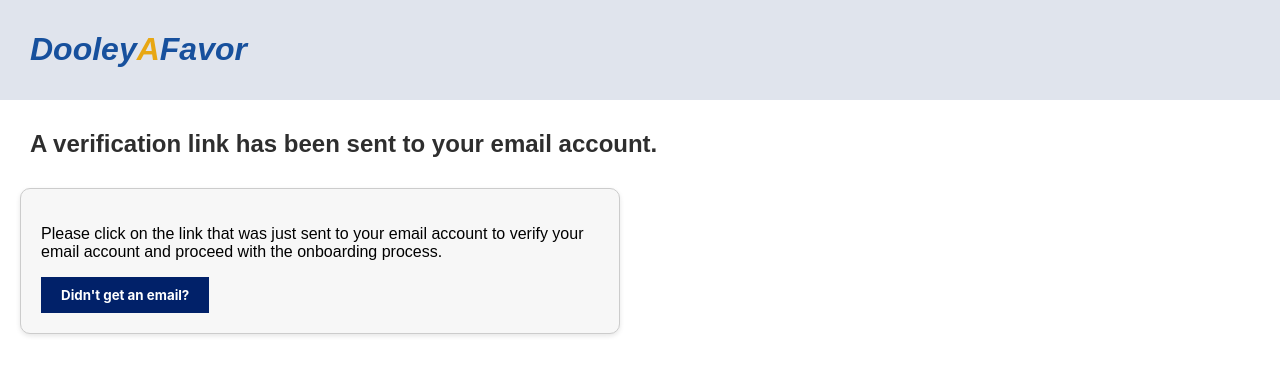
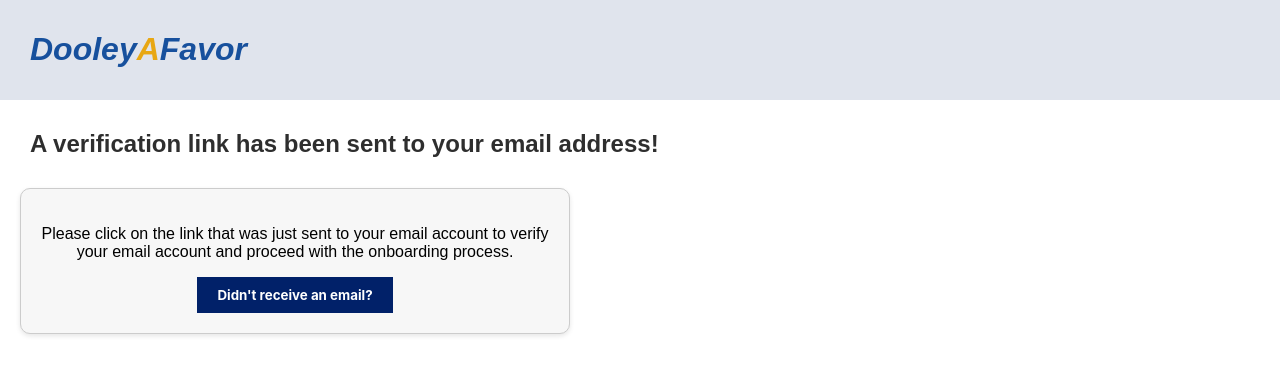
Before and after one commit to Jared-Watson1/CS370, a Flask app: template frontend/templates/emailVerification.html in a window 1280 px wide. Shown: the top 375 px of the page. Run offline with Flask 3, Linux system fonts and the light colour scheme; the template is opened without the code that fills it, so the values that code supplies are empty; some libraries are stand-ins or nearby versions.

Commit message:
style
style

```diff
--- a/frontend/static/styles.css
+++ b/frontend/static/styles.css
@@ -236,10 +236,10 @@ form {
 }
 
 .email-verification {
-  text-align: left;
+  text-align: center;
   margin-left: 20px;
   margin-top: 20px;
-  max-width: 600px;
+  max-width: 550px;
   background-color: #f7f7f7;
   padding: 20px;
   box-shadow: 0 2px 5px rgba(0, 0, 0, 0.1);
--- a/frontend/templates/emailVerification.html
+++ b/frontend/templates/emailVerification.html
@@ -8,13 +8,13 @@
     <div class="header-container">
         <h1><span class="blue">Dooley</span><span class="yellow">A</span><span class="blue">Favor</span></h1>
     </div>
-    <h2>A verification link has been sent to your email account.</h2>
+    <h2>A verification link has been sent to your email address!</h2>
 
     <div class="email-verification">
 
         <p class="verification-message">Please click on the link that was just sent to your email
             account to verify your email account and proceed with the onboarding process.</p>
-        <button class="resend-button" onclick="resendEmail()">Didn't get an email?</button>
+        <button class="resend-button" onclick="resendEmail()">Didn't receive an email?</button>
     </div>
 </body>
 </html>
```
